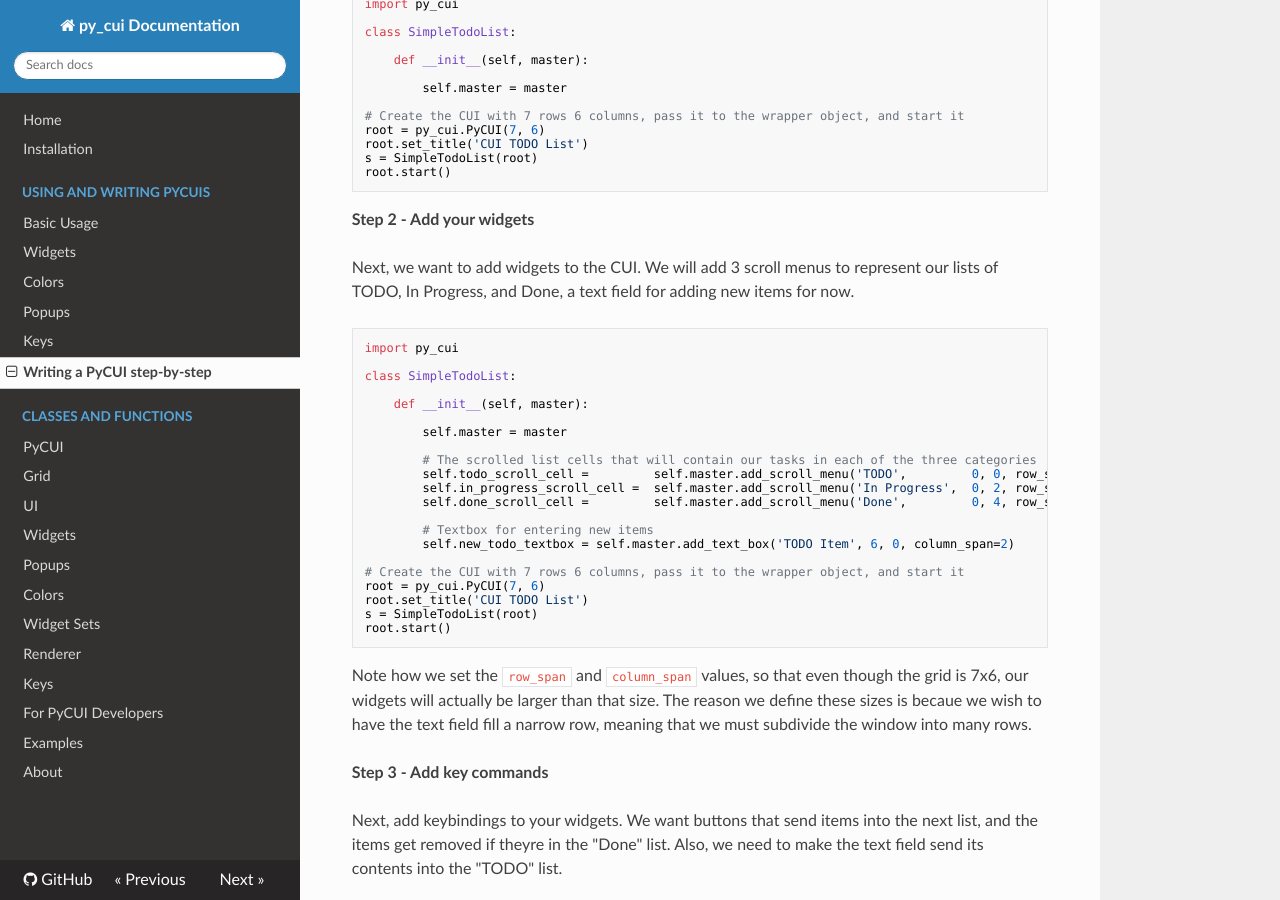
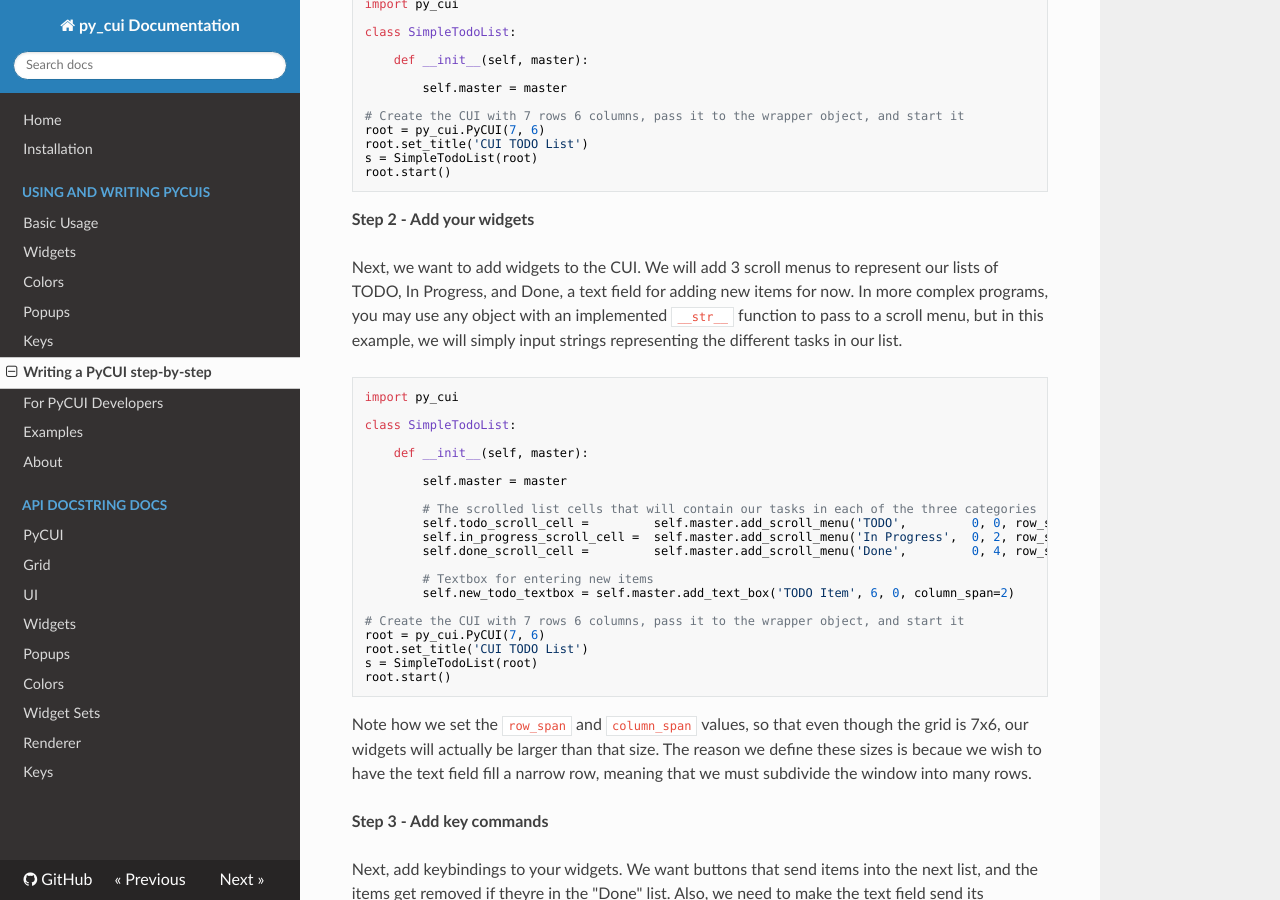
Before and after one commit to jwlodek/py_cui, an MkDocs documentation site: the page built from docs/writing.md, in a window 1280 px wide and 900 px high, scrolled down 396 px. Built offline with MkDocs 1.6.1, drawn with Linux system fonts in a browser that asks for light colours; nearby versions of some CDN libraries.

Commit message:
Minor doc reorg for v0.1.1

````diff
--- a/docs/writing.md
+++ b/docs/writing.md
@@ -25,6 +25,8 @@
 **Step 2 - Add your widgets**
 
 Next, we want to add widgets to the CUI. We will add 3 scroll menus to represent our lists of TODO, In Progress, and Done, a text field for adding new items for now.
+In more complex programs, you may use any object with an implemented `__str__` function to pass to a scroll menu, but in this example, we will simply input strings representing
+the different tasks in our list.
 
 ```Python
 import py_cui
--- a/mkdocs.yml
+++ b/mkdocs.yml
@@ -11,7 +11,10 @@
         - Popups: popups.md
         - Keys: keybindings.md
         - Writing a PyCUI step-by-step: writing.md
-    - Classes and Functions:
+        - For PyCUI Developers: developers.md
+        - Examples: examples.md
+        - About: about.md
+    - API Docstring Docs:
         - PyCUI: DocstringGenerated/PyCui.md
         - Grid: DocstringGenerated/Grid.md
         - UI: DocstringGenerated/Ui.md
@@ -21,7 +24,4 @@
         - Widget Sets: DocstringGenerated/WidgetSet.md
         - Renderer: DocstringGenerated/Renderer.md
         - Keys: DocstringGenerated/Keys.md
-    - For PyCUI Developers: developers.md
-    - Examples: examples.md
-    - About: about.md
 theme: readthedocs
````
